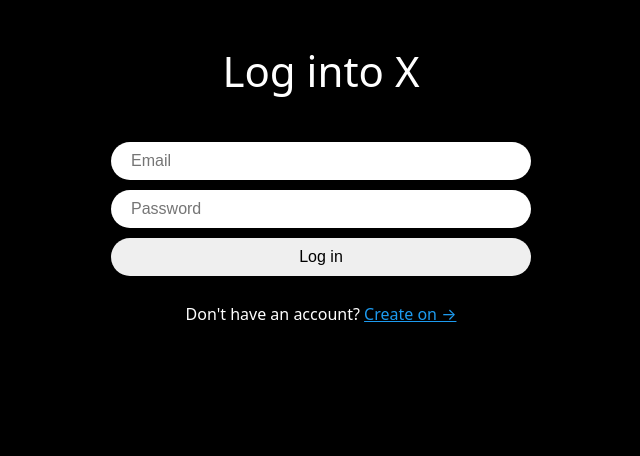
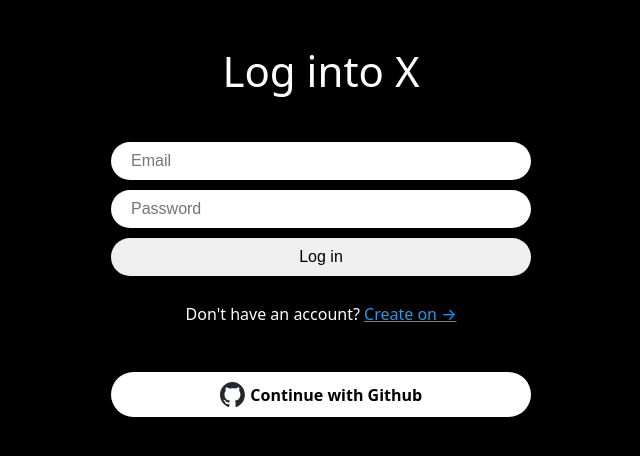
Before and after one commit to w00ye0l/nwitter-reloaded, a React (Vite) app: page /login in a window 1280 px wide. Shown: the top 456 px of the page, without its empty margins (319-959 px from the left). Built offline with nearby package versions, Linux system fonts and the light colour scheme.

Commit message:
add: Github login

```diff
--- /dev/null
+++ b/src/components/github-btn.tsx
@@ -0,0 +1,42 @@
+import { GithubAuthProvider, signInWithPopup } from "firebase/auth";
+import styled from "styled-components";
+import { auth } from "../firebase";
+import { useNavigate } from "react-router-dom";
+
+const Button = styled.span`
+  display: flex;
+  justify-content: center;
+  align-items: center;
+  margin-top: 50px;
+  padding: 10px 20px;
+  width: 100%;
+  color: black;
+  font-weight: 600;
+  border: 0;
+  background-color: white;
+  border-radius: 50px;
+  gap: 5px;
+  cursor: pointer;
+`;
+const Logo = styled.img`
+  height: 25px;
+`;
+
+export default function GithubButton() {
+  const navigate = useNavigate();
+  const onClick = async () => {
+    try {
+      const provider = new GithubAuthProvider();
+      await signInWithPopup(auth, provider);
+      navigate("/");
+    } catch (error) {
+      console.error(error);
+    }
+  };
+  return (
+    <Button onClick={onClick}>
+      <Logo src="/github-logo.svg" />
+      Continue with Github
+    </Button>
+  );
+}
--- a/src/routes/create-account.tsx
+++ b/src/routes/create-account.tsx
@@ -11,6 +11,7 @@
   Error,
   Form,
 } from "../components/auth-components";
+import GithubButton from "../components/github-btn";
 
 export default function CreateAccount() {
   const navigate = useNavigate();
@@ -98,6 +99,7 @@
       <Switcher>
         Already have an account? <Link to="/login">Log in &rarr;</Link>
       </Switcher>
+      <GithubButton />
     </Wrapper>
   );
 }
--- a/src/routes/login.tsx
+++ b/src/routes/login.tsx
@@ -11,6 +11,7 @@
   Error,
   Form,
 } from "../components/auth-components";
+import GithubButton from "../components/github-btn";
 
 export default function CreateAccount() {
   const navigate = useNavigate();
@@ -71,6 +72,7 @@
         Don't have an account?{" "}
         <Link to="/create-account">Create on &rarr;</Link>
       </Switcher>
+      <GithubButton />
     </Wrapper>
   );
 }
```
Also changed, not shown: public/github-logo.svg (added).
